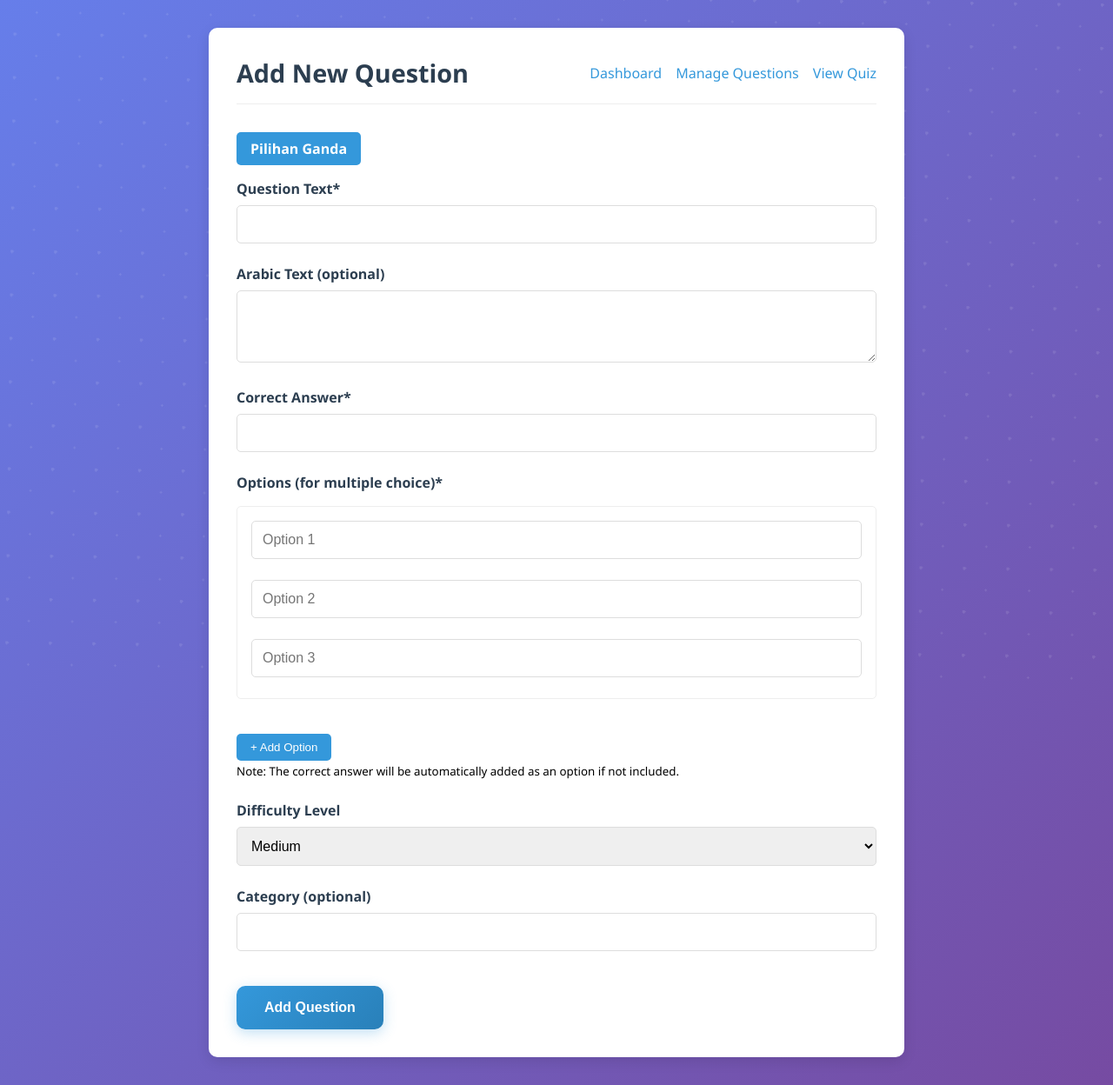
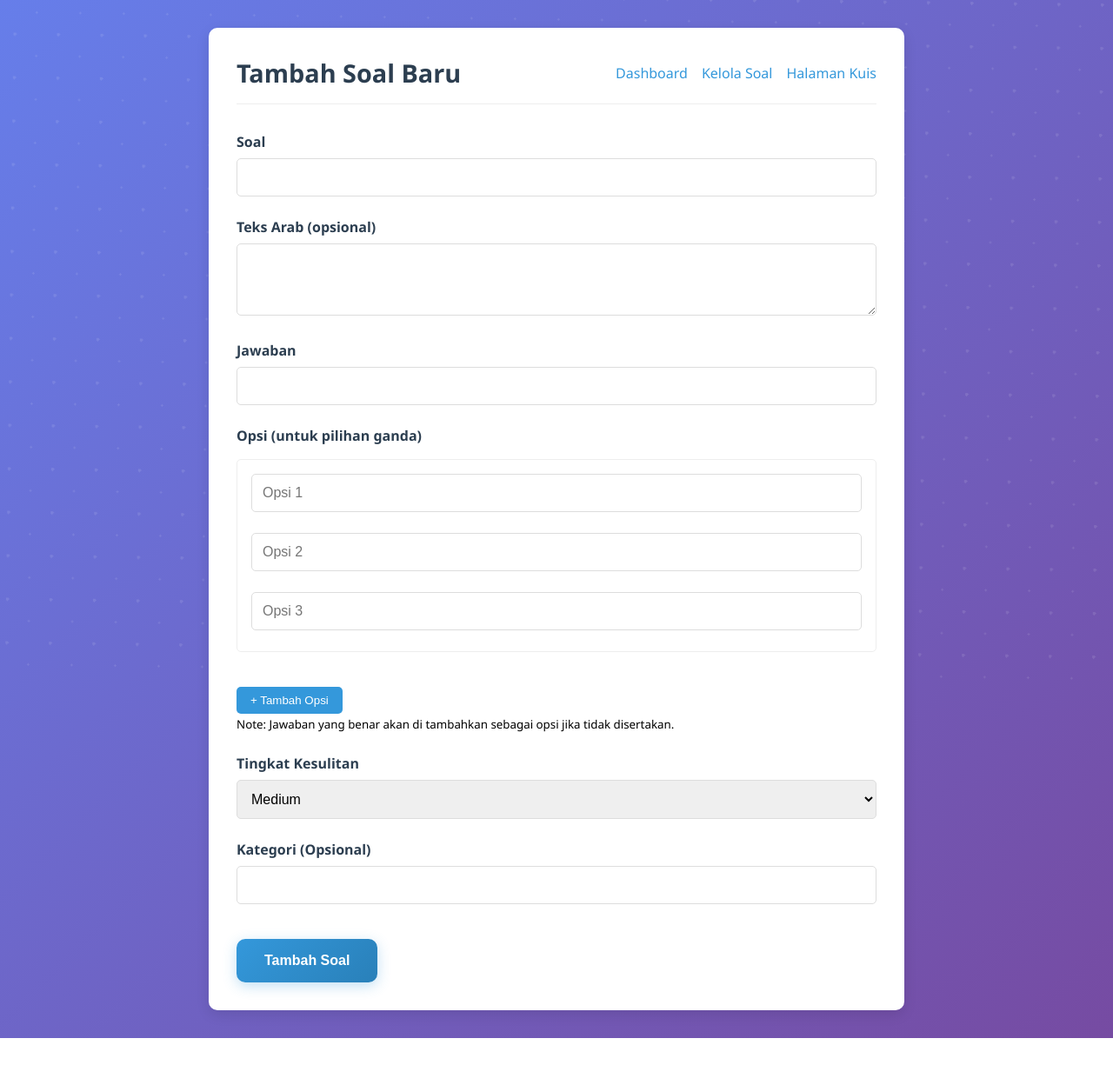
Before and after one commit to Codift05/Quizz_APP_MTQMN, a PHP site: page /admin/add-question.php in a window 1280 px wide. Shown: the whole page at 87% size. After the commit the page ends 1194 px from the top, so only its background shows below. Run offline with PHP 8.4, Linux system fonts and the light colour scheme; the visitor is signed in with stand-in values (Sample User, id 1).

Commit message:
Mengubah beberapa teks bahasa inggris menjadi bahasa indonesia di admin panel

```diff
--- a/admin/add-question.php
+++ b/admin/add-question.php
@@ -180,26 +180,24 @@
 
     <div class="admin-container">
         <div class="admin-header">
-            <h1 class="admin-title">Add New Question</h1>
+            <h1 class="admin-title">Tambah Soal Baru</h1>
             <div class="admin-nav">
                 <a href="admin-panel.php">Dashboard</a>
-                <a href="manage-questions.php">Manage Questions</a>
-                <a href="../index.php">View Quiz</a>
+                <a href="manage-questions.php">Kelola Soal</a>
+                <a href="../index.php">Halaman Kuis</a>
             </div>
         </div>
 
         <?php echo $message; ?>
 
-        <div class="question-type-badge">Pilihan Ganda</div>
-
         <form method="post" action="">
             <div class="form-group">
-                <label for="text">Question Text*</label>
+                <label for="text">Soal</label>
                 <input type="text" id="text" name="text" required value="<?php echo $_POST['text'] ?? ''; ?>">
             </div>
 
             <div class="form-group">
-                <label for="arabic_text">Arabic Text (optional)</label>
+                <label for="arabic_text">Teks Arab (opsional)</label>
                 <textarea id="arabic_text" name="arabic_text" rows="3"><?php echo $_POST['arabic_text'] ?? ''; ?></textarea>
             </div>
 
@@ -207,12 +205,12 @@
             <input type="hidden" name="type" value="multiple">
 
             <div class="form-group">
-                <label for="answer">Correct Answer*</label>
+                <label for="answer">Jawaban</label>
                 <input type="text" id="answer" name="answer" required value="<?php echo $_POST['answer'] ?? ''; ?>">
             </div>
 
             <div class="form-group">
-                <label>Options (for multiple choice)*</label>
+                <label>Opsi (untuk pilihan ganda)</label>
                 <div class="options-container" id="options-container">
                     <?php
                     if (isset($_POST['options']) && is_array($_POST['options'])) {
@@ -225,18 +223,18 @@
                         // Default 3 empty options
                         for ($i = 0; $i < 3; $i++) {
                             echo '<div class="option-input">
-                                    <input type="text" name="options[]" placeholder="Option ' . ($i + 1) . '">
+                                    <input type="text" name="options[]" placeholder="Opsi ' . ($i + 1) . '">
                                   </div>';
                         }
                     }
                     ?>
                 </div>
-                <button type="button" class="add-option-btn" onclick="addOption()">+ Add Option</button>
-                <p><small>Note: The correct answer will be automatically added as an option if not included.</small></p>
+                <button type="button" class="add-option-btn" onclick="addOption()">+ Tambah Opsi</button>
+                <p><small>Note: Jawaban yang benar akan di tambahkan sebagai opsi jika tidak disertakan.</small></p>
             </div>
 
             <div class="form-group">
-                <label for="difficulty">Difficulty Level</label>
+                <label for="difficulty">Tingkat Kesulitan</label>
                 <select id="difficulty" name="difficulty">
                     <option value="easy" <?php echo (isset($_POST['difficulty']) && $_POST['difficulty'] === 'easy') ? 'selected' : ''; ?>>Easy</option>
                     <option value="medium" <?php echo (!isset($_POST['difficulty']) || $_POST['difficulty'] === 'medium') ? 'selected' : ''; ?>>Medium</option>
@@ -245,11 +243,11 @@
             </div>
 
             <div class="form-group">
-                <label for="category">Category (optional)</label>
+                <label for="category">Kategori (Opsional)</label>
                 <input type="text" id="category" name="category" value="<?php echo $_POST['category'] ?? ''; ?>">
             </div>
 
-            <button type="submit" class="btn-primary" style="margin-top: 1rem;">Add Question</button>
+            <button type="submit" class="btn-primary" style="margin-top: 1rem;">Tambah Soal</button>
         </form>
     </div>
 
```
Also changed, not shown: admin/admin-panel.php (+13 -13 lines), admin/manage-questions.php (+12 -11 lines).
